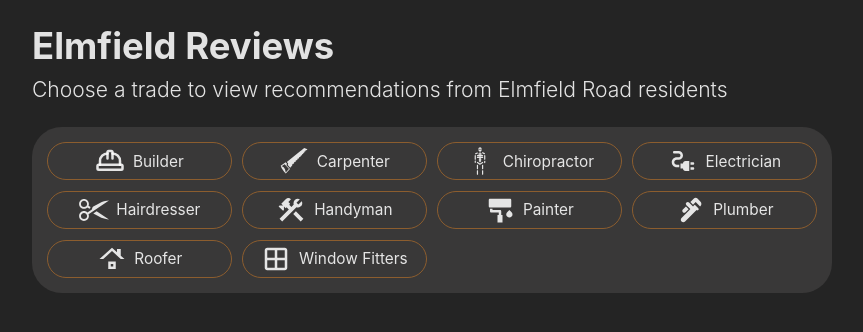
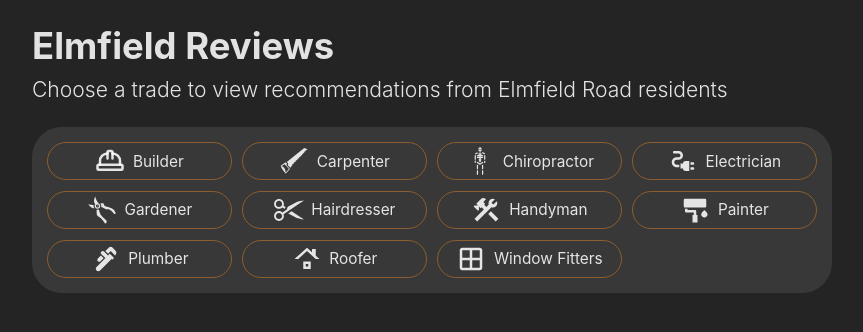
Before and after one commit to LukeTwomey/elmfield-reviews, a React (Vite) app: page / in a window 1280 px wide. Shown: the top 332 px of the page, without its empty margins (208-1071 px from the left). Built offline with nearby package versions, Linux system fonts and the light colour scheme; no server answers.

Commit message:
Add gardener

```diff
--- a/src/components/TradeTiles.tsx
+++ b/src/components/TradeTiles.tsx
@@ -8,7 +8,7 @@ import {
   MdConstruction,
   MdOutlineWindow,
 } from "react-icons/md";
-import { GiHandSaw, GiSkeleton } from "react-icons/gi";
+import { GiHandSaw, GiSkeleton, GiGardeningShears } from "react-icons/gi";
 import { RiPaintBrushFill } from "react-icons/ri";
 import { RxScissors } from "react-icons/rx";
 import { LuHardHat } from "react-icons/lu";
@@ -19,6 +19,7 @@ const TradeTiles = ({ onClick, selectedTrade }) => {
     { trade: "Carpenter", icon: <GiHandSaw /> },
     { trade: "Chiropractor", icon: <GiSkeleton /> },
     { trade: "Electrician", icon: <MdOutlineElectricalServices /> },
+    { trade: "Gardener", icon: <GiGardeningShears /> },
     { trade: "Hairdresser", icon: <RxScissors /> },
     { trade: "Handyman", icon: <MdConstruction /> },
     { trade: "Painter", icon: <RiPaintBrushFill /> },
```
